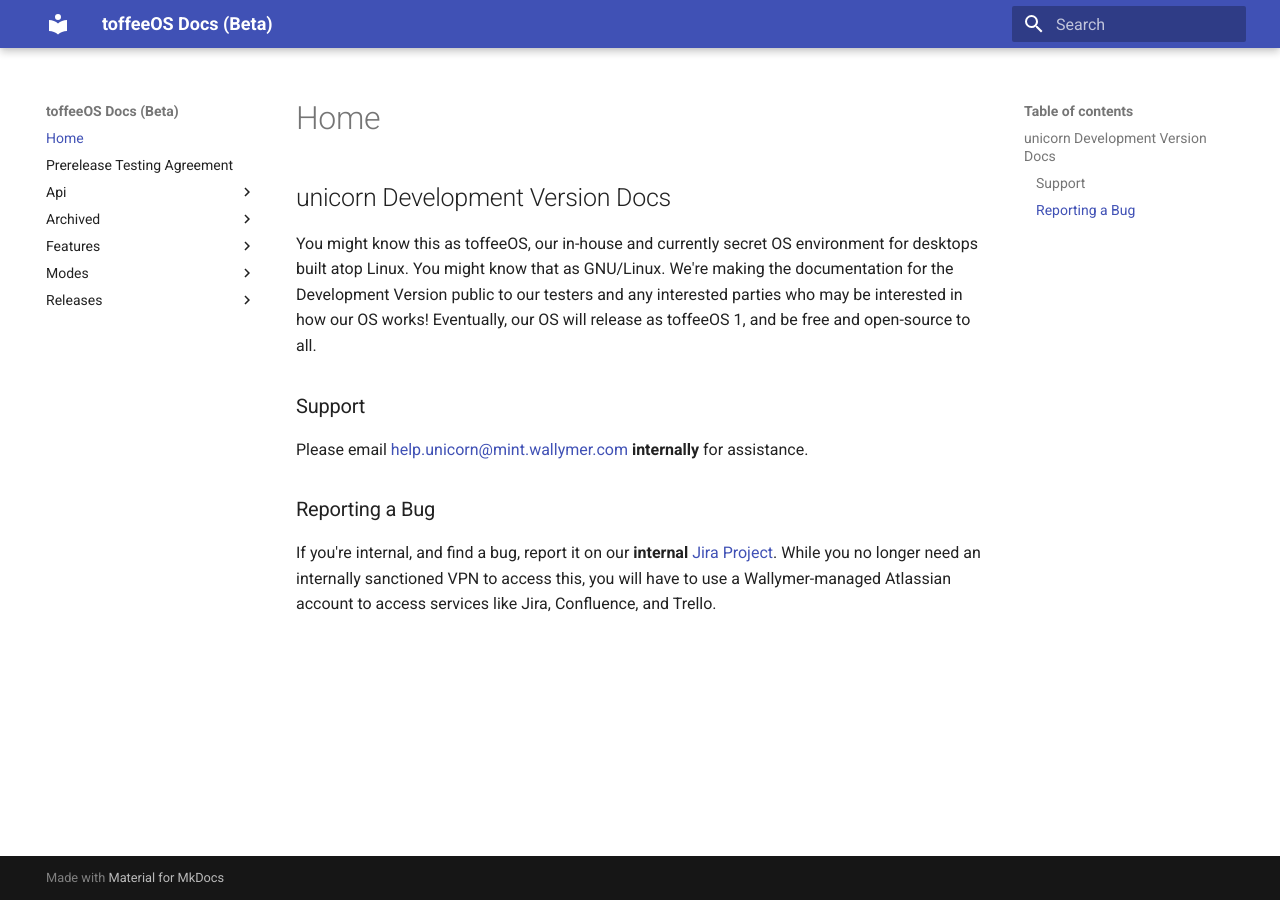
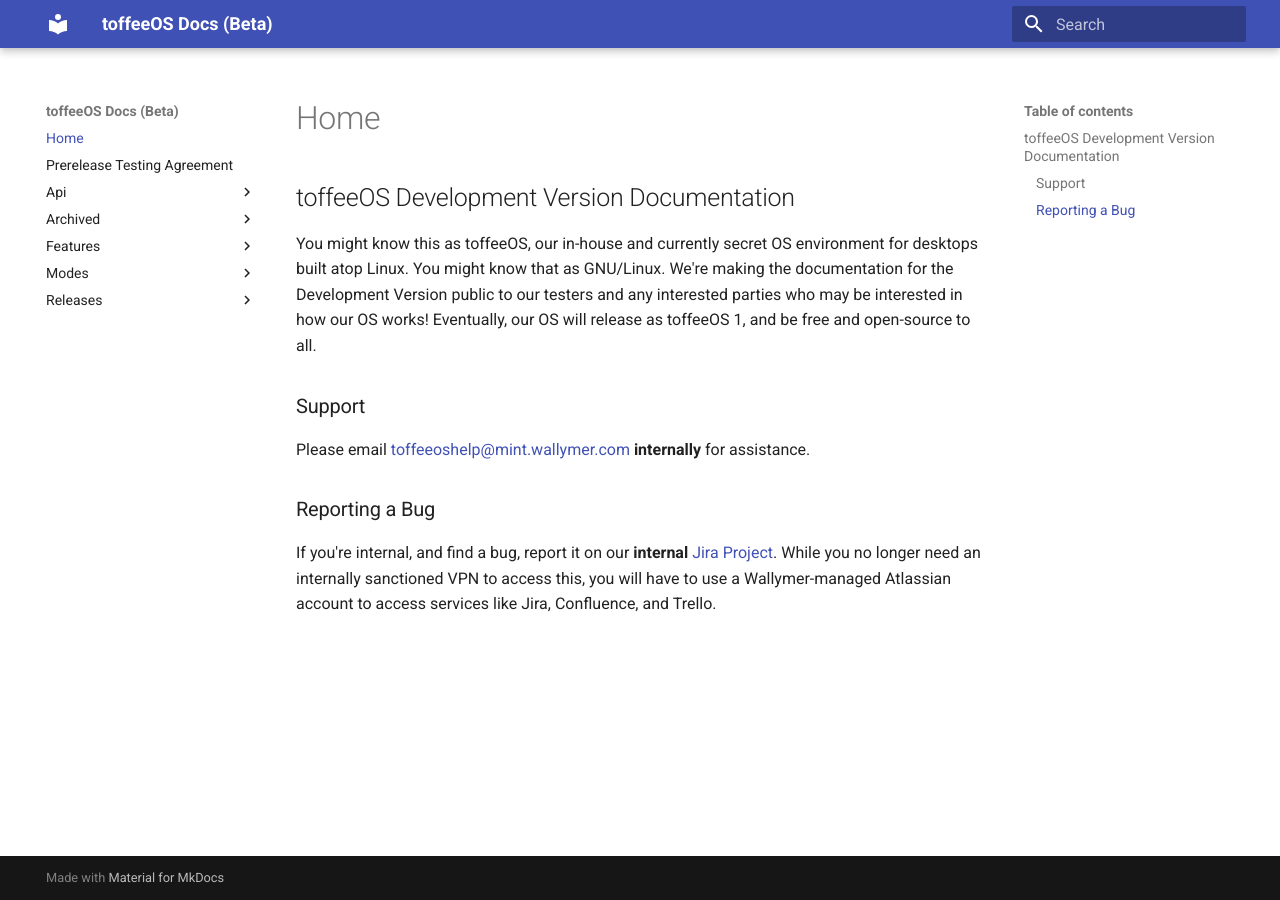
Before and after one commit to Wallymer/toffeeOSdocs, an MkDocs documentation site: the page built from docs/index.md, in a window 1280 px wide. Built offline with MkDocs 1.6.1 and Material for MkDocs 9.7.7, drawn with Linux system fonts in a browser that asks for light colours.

Commit message:
reflect name change
Signed-off-by: HH Watson <harrywatson@wallymer.com>
Signed-off-by: Slade Watkins <slade@sladewatkins.com>

```diff
--- a/docs/index.md
+++ b/docs/index.md
@@ -1,8 +1,8 @@
-## unicorn Development Version Docs
+## toffeeOS Development Version Documentation
 You might know this as toffeeOS, our in-house and currently secret OS environment for desktops built atop Linux. You might know that as GNU/Linux. We're making the documentation for the Development Version public to our testers and any interested parties who may be interested in how our OS works! Eventually, our OS will release as toffeeOS 1, and be free and open-source to all.
 
 ### Support
-Please email [help.unicorn@mint.wallymer.com](mailto:help.unicorn@mint.wallymer.com) **internally** for assistance.
+Please email [toffeeoshelp@mint.wallymer.com](mailto:toffeeoshelp@mint.wallymer.com) **internally** for assistance.
 
 ### Reporting a Bug
 If you're internal, and find a bug, report it on our **internal** [Jira Project](https://wallymer.atlassian.net/browse/UNI/). While you no longer need an internally sanctioned VPN to access this, you will have to use a Wallymer-managed Atlassian account to access services like Jira, Confluence, and Trello.
```
